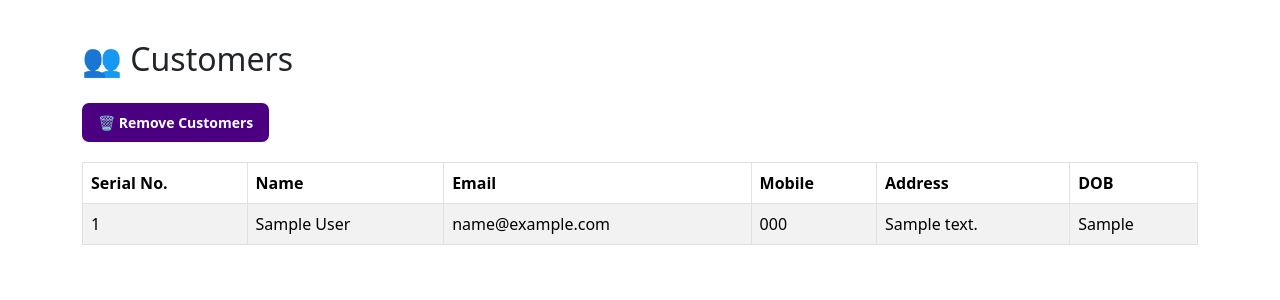
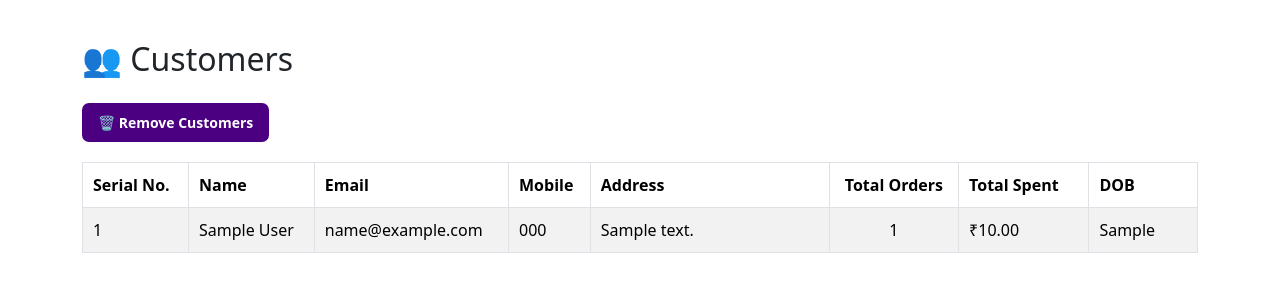
Before and after one commit to besttive1/besttive-site, a Flask app: page /admin/customers in a window 1280 px wide. Shown: the top 300 px of the page. Run offline with Flask 3, Linux system fonts and the light colour scheme; a user stored in the database is signed in; tables that the repository leaves empty hold one stand-in row (values such as "Sample post").

Commit message:
add customer order totals and mobile table layout

```diff
--- a/app.py
+++ b/app.py
@@ -1847,9 +1847,37 @@ def admin_customers():
 
     customers = User.query.all()
 
+    customer_stats = {}
+
+    for customer in customers:
+
+        orders = Order.query.filter_by(
+            user_id=customer.id
+        ).all()
+
+        # Cancelled orders ko exclude karo
+        valid_orders = [
+            order
+            for order in orders
+            if order.status != "Cancelled"
+        ]
+
+        total_orders = len(valid_orders)
+
+        total_spent = sum(
+            float(order.total_amount or 0)
+            for order in valid_orders
+        )
+
+        customer_stats[customer.id] = {
+            "total_orders": total_orders,
+            "total_spent": total_spent
+        }
+
     return render_template(
         "admin_customers.html",
-        customers=customers
+        customers=customers,
+        customer_stats=customer_stats
     )
 
 @app.route("/admin/delete-customers", methods=["POST"])
--- a/templates/admin_customers.html
+++ b/templates/admin_customers.html
@@ -62,14 +62,80 @@
 
 
     /* ================================
-       TABLE
+   TABLE WRAPPER
    ================================ */
 
-    .customers-table {
-        margin-top: 0;
+.customers-table-wrapper {
     width: 100%;
+    max-width: 100%;
+
+    overflow-x: auto;
+    overflow-y: hidden;
+
+    -webkit-overflow-scrolling: touch;
+
+    padding-bottom: 5px;
 }
 
+
+/* TABLE */
+
+.customers-table {
+    width: 100%;
+    min-width: 950px;
+
+    margin-top: 0;
+    margin-bottom: 0;
+
+    white-space: normal;
+}
+
+
+/* CELLS */
+
+.customers-table th,
+.customers-table td {
+    vertical-align: middle;
+    padding: 10px;
+}
+
+
+/* ADDRESS */
+
+.customers-table td:nth-child(6) {
+    min-width: 220px;
+    max-width: 300px;
+
+    white-space: normal;
+    word-break: break-word;
+}
+
+
+/* TOTAL ORDERS */
+
+.customers-table th:nth-child(7),
+.customers-table td:nth-child(7) {
+    min-width: 110px;
+    text-align: center;
+}
+
+
+/* TOTAL SPENT */
+
+.customers-table th:nth-child(8),
+.customers-table td:nth-child(8) {
+    min-width: 120px;
+    white-space: nowrap;
+}
+
+
+/* DOB */
+
+.customers-table th:nth-child(9),
+.customers-table td:nth-child(9) {
+    min-width: 100px;
+    white-space: nowrap;
+}
 
     /* ================================
    MOBILE
@@ -257,6 +400,10 @@
             <th>Mobile</th>
 
             <th>Address</th>
+
+            <th>Total Orders</th>
+
+            <th>Total Spent</th>
 
             <th>DOB</th>
 
@@ -319,6 +466,20 @@
             </td>
 
 
+            <!-- TOTAL ORDERS -->
+
+            <td>
+                {{ customer_stats[customer.id]["total_orders"] }}
+            </td>
+
+
+            <!-- TOTAL SPENT -->
+
+            <td>
+                ₹{{ "%.2f"|format(customer_stats[customer.id]["total_spent"]) }}
+            </td>
+
+
             <!-- DOB -->
 
             <td>
```
Also changed, not shown: other parts of templates/admin_customers.html (+96 -20 lines), static/style.css (line endings or trailing spaces). Lines whose indentation alone changed are shown as unchanged.
